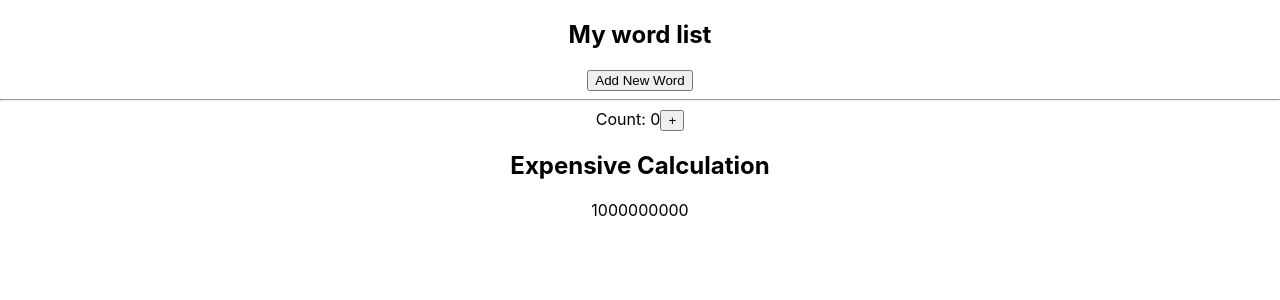
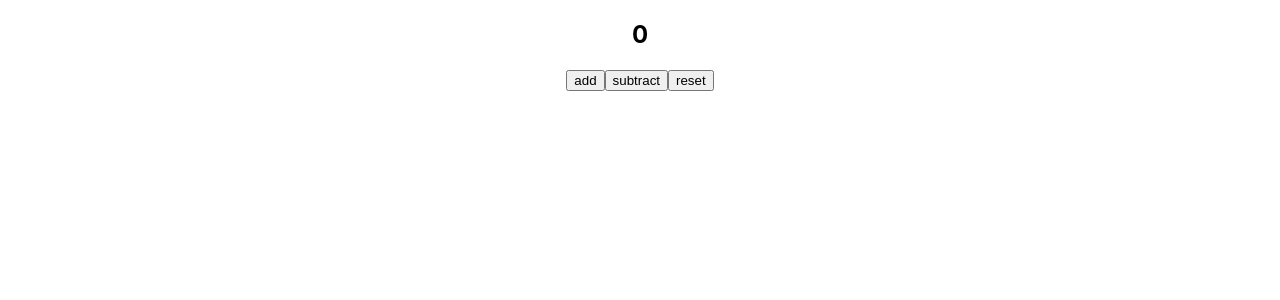
Before and after one commit to abhishekk-raj/Milestone, a React (Create React App) app: page / in a window 1280 px wide. Shown: the top 300 px of the page. Built offline with nearby package versions, Linux system fonts and the light colour scheme.

Commit message:
UseReducer hook

```diff
--- a/src/App.tsx
+++ b/src/App.tsx
@@ -1,6 +1,7 @@
 import React, { useEffect } from "react";
 import "./App.scss";
 import UseMemoHook from "./examples/UseMemoHook";
+import UseReducerHook from "./examples/UseReducerHook";
 
 function App() {
   // let name = "Abhishek";
@@ -20,7 +21,8 @@
       <button onClick={changeName}>Change Name</button>
        <ClassComponent propsIn="Class component"/>
       <FunctionComponent propsIn="Function component" /> */}
-      <UseMemoHook />
+      {/* <UseMemoHook /> */}
+      <UseReducerHook />
     </div>
   );
 }
--- /dev/null
+++ b/src/examples/UseReducerHook.tsx
@@ -0,0 +1,30 @@
+import React, { useReducer } from "react";
+
+const initialState = 0;
+const reducer = (state: number, action: string) => {
+  switch (action) {
+    case "add":
+      return state + 1;
+    case "subtract":
+      return state - 1;
+    case "reset":
+      return 0;
+    default:
+      throw new Error("Unexpected action");
+  }
+};
+
+const UseReducerHook = () => {
+  const [count, dispatch] = useReducer(reducer, initialState);
+
+  return (
+    <div>
+      <h2>{count}</h2>
+      <button onClick={() => dispatch("add")}>add</button>
+      <button onClick={() => dispatch("subtract")}>subtract</button>
+      <button onClick={() => dispatch("reset")}>reset</button>
+    </div>
+  );
+};
+
+export default UseReducerHook;
```
Also changed, not shown: 1 other file (tests, documents, lock files or other folders).
